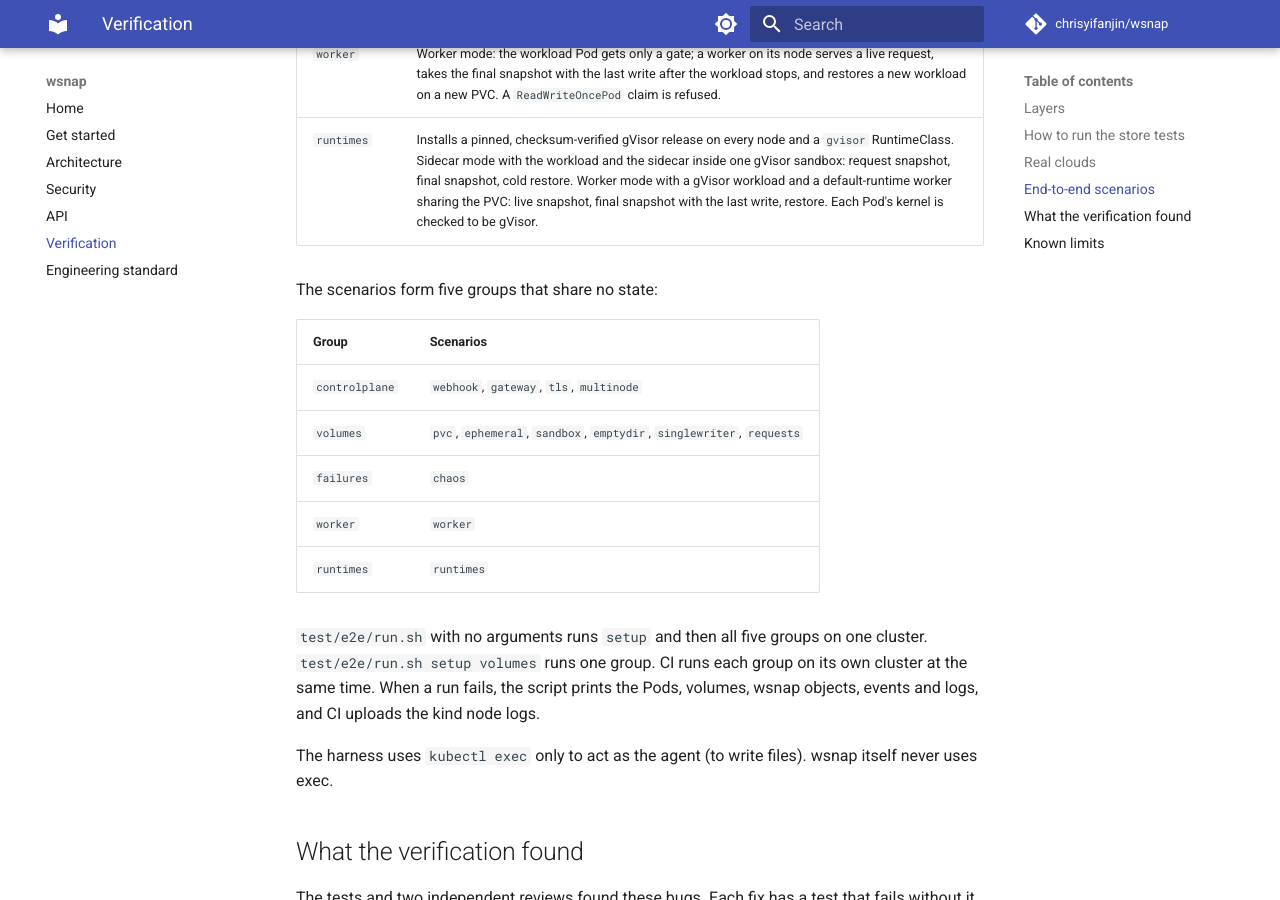
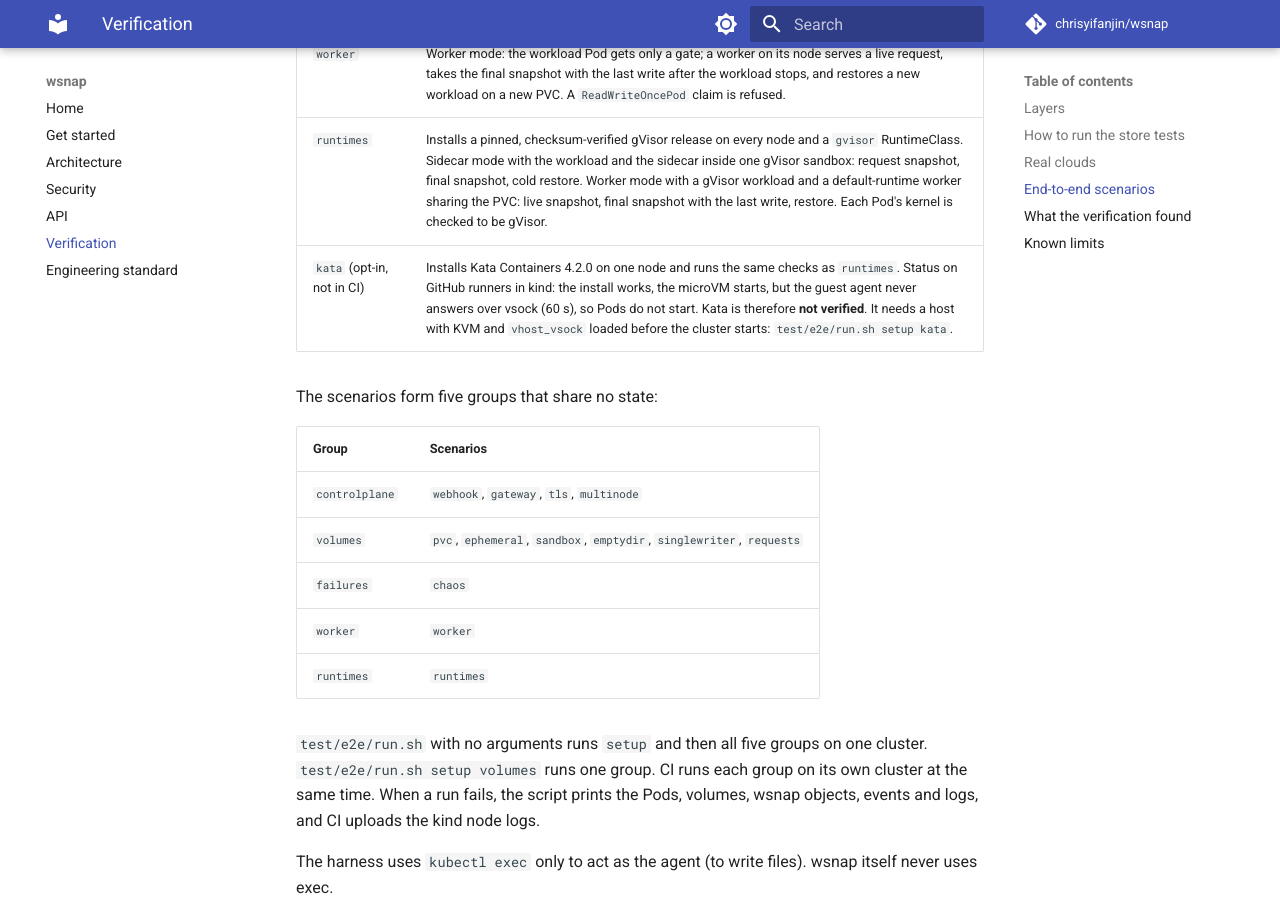
Before and after one commit to chrisyifanjin/wsnap, an MkDocs documentation site: the page built from docs/verification.md, in a window 1280 px wide and 900 px high, scrolled down 3457 px. Built offline with MkDocs 1.6.1 and Material for MkDocs 9.7.7, drawn with Linux system fonts in a browser that asks for light colours; comment, search, counter and statistics services are not loaded.

Commit message:
e2e: crash Pods deterministically; keep Kata opt-in until its guest boots
- crash_pod: deleting the Pod first raced the kubelet's own teardown
  (crictl stopp failed with "failed to delete eth0"). Stop the kubelet
  on the node, hard-stop the sandbox, force-delete the Pod, start the
  kubelet. Nothing can recreate the sandbox or start a graceful stop in
  between, so the Pod dies like it would on a node failure.
- Kata: the install works and the microVM starts, but on GitHub runners
  in kind the guest agent never answers over vsock (60 s), so Pods do not
  start. Remove the kata group from the CI matrix; keep it as an opt-in
  group (test/e2e/run.sh setup kata) and record the status in
  docs/verification.md: Kata is not verified.

```diff
--- a/docs/verification.md
+++ b/docs/verification.md
@@ -88,6 +88,7 @@ multi-node scenario: `kind create cluster --name wsnap --config test/e2e/kind-mu
 | `multinode` | Restore on another node, a mover that follows a node-local PV, a drain that takes a final snapshot. |
 | `worker` | Worker mode: the workload Pod gets only a gate; a worker on its node serves a live request, takes the final snapshot with the last write after the workload stops, and restores a new workload on a new PVC. A `ReadWriteOncePod` claim is refused. |
 | `runtimes` | Installs a pinned, checksum-verified gVisor release on every node and a `gvisor` RuntimeClass. Sidecar mode with the workload and the sidecar inside one gVisor sandbox: request snapshot, final snapshot, cold restore. Worker mode with a gVisor workload and a default-runtime worker sharing the PVC: live snapshot, final snapshot with the last write, restore. Each Pod's kernel is checked to be gVisor. |
+| `kata` (opt-in, not in CI) | Installs Kata Containers 4.2.0 on one node and runs the same checks as `runtimes`. Status on GitHub runners in kind: the install works, the microVM starts, but the guest agent never answers over vsock (60 s), so Pods do not start. Kata is therefore **not verified**. It needs a host with KVM and `vhost_vsock` loaded before the cluster starts: `test/e2e/run.sh setup kata`. |
 
 The scenarios form five groups that share no state:
 
```
Also changed, not shown: 2 other files.
